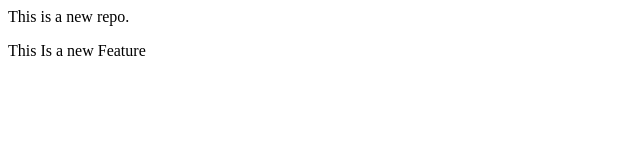
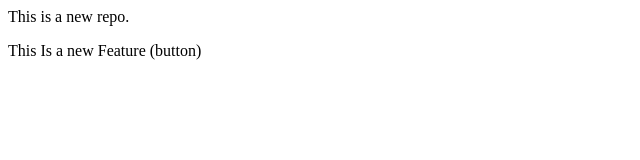
Before and after one commit to Inshiya-hub/localrepo, a plain HTML site: page Index.html in a window 1280 px wide. Shown: the full height of the page, 0-640 px from the left. Drawn offline with Linux system fonts and the light colour scheme.

```diff
--- a/Index.html
+++ b/Index.html
@@ -1,2 +1,2 @@
 <p>This is a new repo.</p>
-<p>This Is a new Feature</p>
+<p>This Is a new Feature (button)</p>
```
